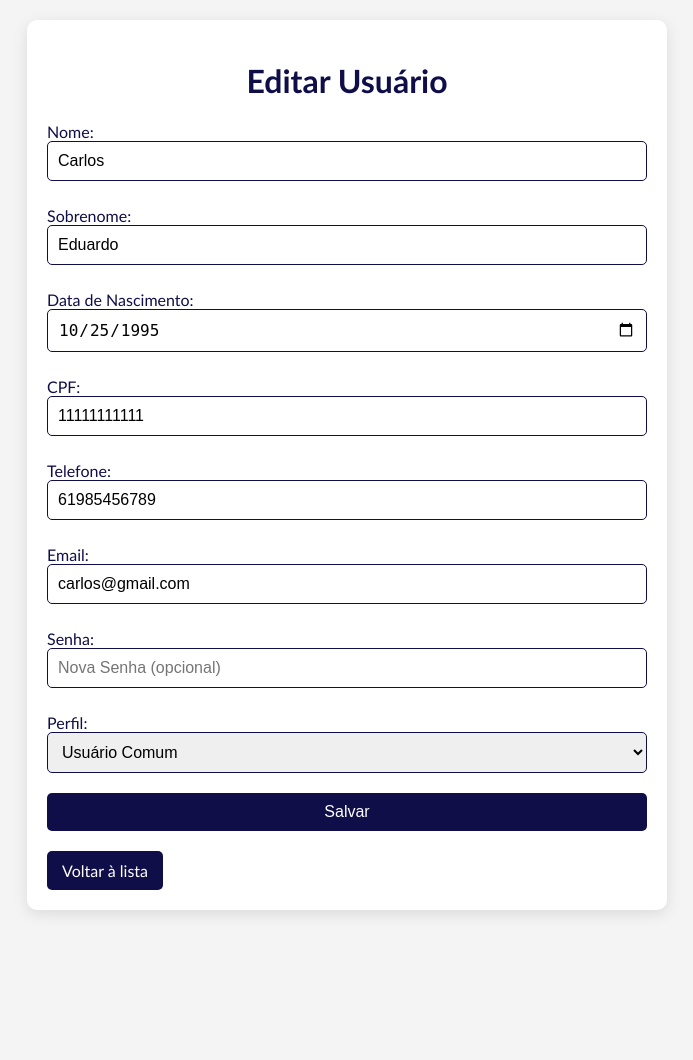
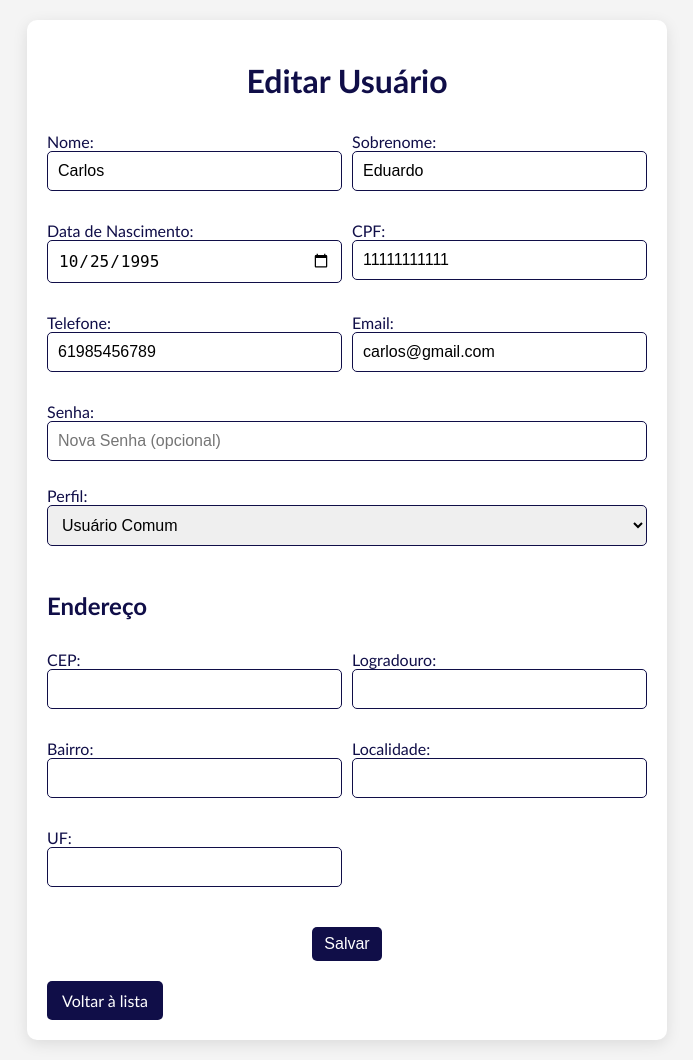
Before and after one commit to angelluzk/adotepet-projetotcc, a PHP site: page /crud/public/editar_usuario.php?id=1 in a window 1280 px wide. Shown: the whole page, without its empty margins (293-986 px from the left). Before the commit the page ends 914 px from the top, so only its background shows below. Run offline with PHP 8.4, Linux system fonts and the light colour scheme; data comes from the database, SQL or seed files in the repository.

Commit message:
Commit: Atualização do crud

```diff
--- a/crud/controllers/UsuarioController.php
+++ b/crud/controllers/UsuarioController.php
@@ -17,11 +17,21 @@ class UsuarioController {
     }
 
     public function update($id, $data){
-        $this->usuario->update($id, $data);
+        return $this->usuario->update($id, $data);
     }
 
-    public function read($id){
-        return $this->usuario->read($id);
+    public function updateEndereco($usuario_id, $data) {
+        return $this->usuario->updateEndereco($usuario_id, $data);
+    }
+
+    public function read($id) {
+        $usuario = $this->usuario->read($id);
+        $endereco = $this->usuario->buscarEnderecoPorUsuarioId($id);
+
+        return [
+            'usuario' => $usuario,
+            'endereco' => $endereco
+        ];
     }
 
     public function create($data){
@@ -31,6 +41,7 @@ class UsuarioController {
     public function contarUsuarios($searchTerm = ''){
         return $this->usuario->contarUsuarios($searchTerm);
     }
+
     public function emailExists($email) {
         return $this->usuario->emailExists($email);
     }
--- a/crud/models/Usuario.php
+++ b/crud/models/Usuario.php
@@ -3,6 +3,7 @@ require_once '../config/DataBase.php';
 
 class Usuario {
     private $conn;
+    private $table_name = 'usuarios';
 
     public function __construct($db) {
         $this->conn = $db;
@@ -33,16 +34,40 @@ class Usuario {
     }
 
     public function update($id, $data) {
-        $query = "UPDATE usuarios SET nome = ?, sobrenome = ?, cpf = ?, telefone = ?, email = ?, senha = ?, perfil_id = ?, data_nascimento = ? WHERE id = ?";
-        $stmt = $this->conn->prepare($query);
-        $stmt->bind_param('ssssssisi', $data['nome'], $data['sobrenome'], $data['cpf'], $data['telefone'], $data['email'], $data['senha'], $data['perfil'], $data['data_nascimento'], $id);
+        if (is_null($data['senha']) || empty($data['senha'])) {
+            $query = "UPDATE " . $this->table_name . " SET nome = ?, sobrenome = ?, cpf = ?, telefone = ?, email = ?, perfil_id = ?, data_nascimento = ? WHERE id = ?";
+            $stmt = $this->conn->prepare($query);
+            $stmt->bind_param('ssssssii', $data['nome'], $data['sobrenome'], $data['cpf'], $data['telefone'], $data['email'], $data['perfil'], $data['data_nascimento'], $id);
+        } else {
+            $query = "UPDATE " . $this->table_name . " SET nome = ?, sobrenome = ?, cpf = ?, telefone = ?, email = ?, senha = ?, perfil_id = ?, data_nascimento = ? WHERE id = ?";
+            $stmt = $this->conn->prepare($query);
+            $stmt->bind_param('ssssssisi', $data['nome'], $data['sobrenome'], $data['cpf'], $data['telefone'], $data['email'], $data['senha'], $data['perfil'], $data['data_nascimento'], $id);
+        }
+
+        if (!$stmt) {
+            return ["success" => false, "message" => "Erro na preparação da consulta: " . $this->conn->error];
+        }
 
         if (!$stmt->execute()) {
-            die("Erro ao atualizar usuário: " . $this->conn->error);
+            return ["success" => false, "message" => "Erro ao atualizar usuário: " . $stmt->error];
         }
+
+        return ["success" => true];
+    }
+
+    public function updateEndereco($usuario_id, $data) {
+        $query = "UPDATE enderecos SET cep = ?, logradouro = ?, bairro = ?, localidade = ?, uf = ? WHERE usuario_id = ?";
+        $stmt = $this->conn->prepare($query);
+        $stmt->bind_param('sssssi', $data['cep'], $data['logradouro'], $data['bairro'], $data['localidade'], $data['uf'], $usuario_id);
+        return $stmt->execute();
     }
 
     public function delete($id) {
+        $query = "DELETE FROM enderecos WHERE usuario_id = ?";
+        $stmt = $this->conn->prepare($query);
+        $stmt->bind_param('i', $id);
+        $stmt->execute();
+
         $query = "DELETE FROM usuarios WHERE id = ?";
         $stmt = $this->conn->prepare($query);
         $stmt->bind_param('i', $id);
@@ -97,6 +122,16 @@ class Usuario {
         return (int) $row['total'];
     }
 
+    public function buscarEnderecoPorUsuarioId($usuario_id) {
+        $query = "SELECT * FROM enderecos WHERE usuario_id = ?";
+        $stmt = $this->conn->prepare($query);
+        $stmt->bind_param('i', $usuario_id);
+        $stmt->execute();
+        $result = $stmt->get_result();
+
+        return $result->fetch_assoc();
+    }
+
     public function read($id) {
         $query = "SELECT u.*, p.nome as perfil_nome FROM usuarios u JOIN perfis p ON u.perfil_id = p.id WHERE u.id = ?";
         $stmt = $this->conn->prepare($query);
--- a/crud/public/editar_usuario.php
+++ b/crud/public/editar_usuario.php
@@ -2,22 +2,49 @@
 require_once '../config/DataBase.php';
 require_once '../controllers/UsuarioController.php';
 
-$db = (new DataBase())->getConnection();
-$usuarioController = new UsuarioController($db);
+$db = new DataBase();
+$usuarioController = new UsuarioController($db->getConnection());
 
-if (isset($_GET['id'])) {
-    $usuario = $usuarioController->read($_GET['id']);
-} else {
-    die("ID do usuário não fornecido.");
-}
+$usuario_id = $_GET['id'] ?? 0;
+$data = $usuarioController->read($usuario_id);
+$usuario = $data['usuario'];
+$endereco = $data['endereco'];
 
 if ($_SERVER['REQUEST_METHOD'] === 'POST') {
-    //Garantir que a data de nascimento esteja no formato YYYY-MM-DD, se não estiver vazia
-    $data_nascimento = !empty($_POST['data_nascimento']) ? date('Y-m-d', strtotime($_POST['data_nascimento'])) : null;
+    // Dados do usuário
+    $usuarioData = [
+        'nome' => $_POST['nome'],
+        'sobrenome' => $_POST['sobrenome'],
+        'cpf' => $_POST['cpf'],
+        'telefone' => $_POST['telefone'],
+        'email' => $_POST['email'],
+        'senha' => !empty($_POST['senha']) ? $_POST['senha'] : null,
+        'perfil' => $_POST['perfil'],
+        'data_nascimento' => $_POST['data_nascimento']
+    ];
 
-    $usuarioController->update($_POST['id'], array_merge($_POST, ['data_nascimento' => $data_nascimento]));
-    header("Location: listar_usuarios.php");
-    exit();
+    // Atualizar o usuário
+    $result = $usuarioController->update($usuario_id, $usuarioData);
+    if ($result['success']) {
+        // Dados do endereço
+        $enderecoData = [
+            'cep' => $_POST['cep'],
+            'logradouro' => $_POST['logradouro'],
+            'bairro' => $_POST['bairro'],
+            'localidade' => $_POST['localidade'],
+            'uf' => $_POST['uf']
+        ];
+
+        // Atualizar o endereço
+        $resultEndereco = $usuarioController->updateEndereco($usuario_id, $enderecoData);
+        if ($resultEndereco) {
+            echo "<p style='color: green;'>Usuário e endereço atualizados com sucesso!</p>";
+        } else {
+            echo "<p style='color: red;'>Erro ao atualizar endereço: " . $resultEndereco['message'] . "</p>";
+        }
+    } else {
+        echo "<p style='color: red;'>Erro ao atualizar usuário: " . $result['message'] . "</p>";
+    }
 }
 ?>
 
@@ -55,6 +82,12 @@ if ($_SERVER['REQUEST_METHOD'] === 'POST') {
             margin: 10px 0 5px;
         }
 
+        .input-group {
+            display: grid;
+            grid-template-columns: 1fr 1fr; /* Dois campos lado a lado */
+            gap: 10px; /* Espaçamento entre os campos */
+        }
+
         input,
         select {
             width: 100%;
@@ -71,20 +104,16 @@ if ($_SERVER['REQUEST_METHOD'] === 'POST') {
             color: #fff;
             border: none;
             border-radius: 5px;
-            padding: 10px 15px;
+            padding: 8px 12px; /* Ajustar o padding do botão */
             cursor: pointer;
             font-size: 16px;
-            width: 100%;
+            width: auto; /* Botão com largura automática */
+            display: block;
+            margin: 20px auto 0; /* Centralizar o botão */
         }
 
         button:hover {
             background-color: #7fb9ca;
-        }
-
-        .error {
-            color: red;
-            text-align: center;
-            margin-bottom: 15px;
         }
 
         a {
@@ -101,19 +130,31 @@ if ($_SERVER['REQUEST_METHOD'] === 'POST') {
         a:hover {
             background-color: #7fb9ca;
         }
+
+        h2 {
+            margin-top: 30px;
+            color: #100e48;
+        }
     </style>
+    <script src="https://code.jquery.com/jquery-3.6.0.min.js"></script>
 </head>
 <body>
 <div class="container">
     <h1>Editar Usuário</h1>
     <form action="" method="POST">
         <input type="hidden" name="id" value="<?php echo $usuario['id']; ?>">
+        <div class="input-group">
             <label>Nome: <input type="text" name="nome" value="<?php echo htmlspecialchars($usuario['nome']); ?>" required></label>
             <label>Sobrenome: <input type="text" name="sobrenome" value="<?php echo htmlspecialchars($usuario['sobrenome']); ?>" required></label>
+        </div>
+        <div class="input-group">
             <label>Data de Nascimento: <input type="date" name="data_nascimento" value="<?php echo $usuario['data_nascimento']; ?>" required></label>
             <label>CPF: <input type="text" name="cpf" value="<?php echo htmlspecialchars($usuario['cpf']); ?>" required></label>
+        </div>
+        <div class="input-group">
             <label>Telefone: <input type="text" name="telefone" value="<?php echo htmlspecialchars($usuario['telefone']); ?>" required></label>
             <label>Email: <input type="email" name="email" value="<?php echo htmlspecialchars($usuario['email']); ?>" required></label>
+        </div>
         <label>Senha: <input type="password" name="senha" placeholder="Nova Senha (opcional)"></label>
         <label>Perfil:
             <select name="perfil">
@@ -121,9 +162,23 @@ if ($_SERVER['REQUEST_METHOD'] === 'POST') {
                 <option value="2" <?php echo $usuario['perfil_id'] == 2 ? 'selected' : ''; ?>>Usuário Comum</option>
             </select>
         </label>
+        <h2>Endereço</h2>
+        <div class="input-group">
+            <label>CEP: <input type="text" name="cep" id="cep" value="<?php echo htmlspecialchars($endereco['cep'] ?? ''); ?>" required></label>
+            <label>Logradouro: <input type="text" name="logradouro" id="logradouro" value="<?php echo htmlspecialchars($endereco['logradouro'] ?? ''); ?>" required></label>
+        </div>
+        <div class="input-group">
+            <label>Bairro: <input type="text" name="bairro" id="bairro" value="<?php echo htmlspecialchars($endereco['bairro'] ?? ''); ?>" required></label>
+            <label>Localidade: <input type="text" name="localidade" id="localidade" value="<?php echo htmlspecialchars($endereco['localidade'] ?? ''); ?>" required></label>
+        </div>
+        <div class="input-group">
+            <label>UF: <input type="text" name="uf" id="uf" value="<?php echo htmlspecialchars($endereco['uf'] ?? ''); ?>" required></label>
+        </div>
         <button type="submit">Salvar</button>
         <a href="listar_usuarios.php">Voltar à lista</a>
     </form>
 </div>
+
+<script src="../../javascript/buscar_endereco.js"></script>
 </body>
 </html>
```
Also changed, not shown: crud/public/listar_doacoes.php (+6 -6 lines), crud/public/visualizar_usuario.php (+12 -7 lines). Lines whose indentation alone changed are shown as unchanged.
